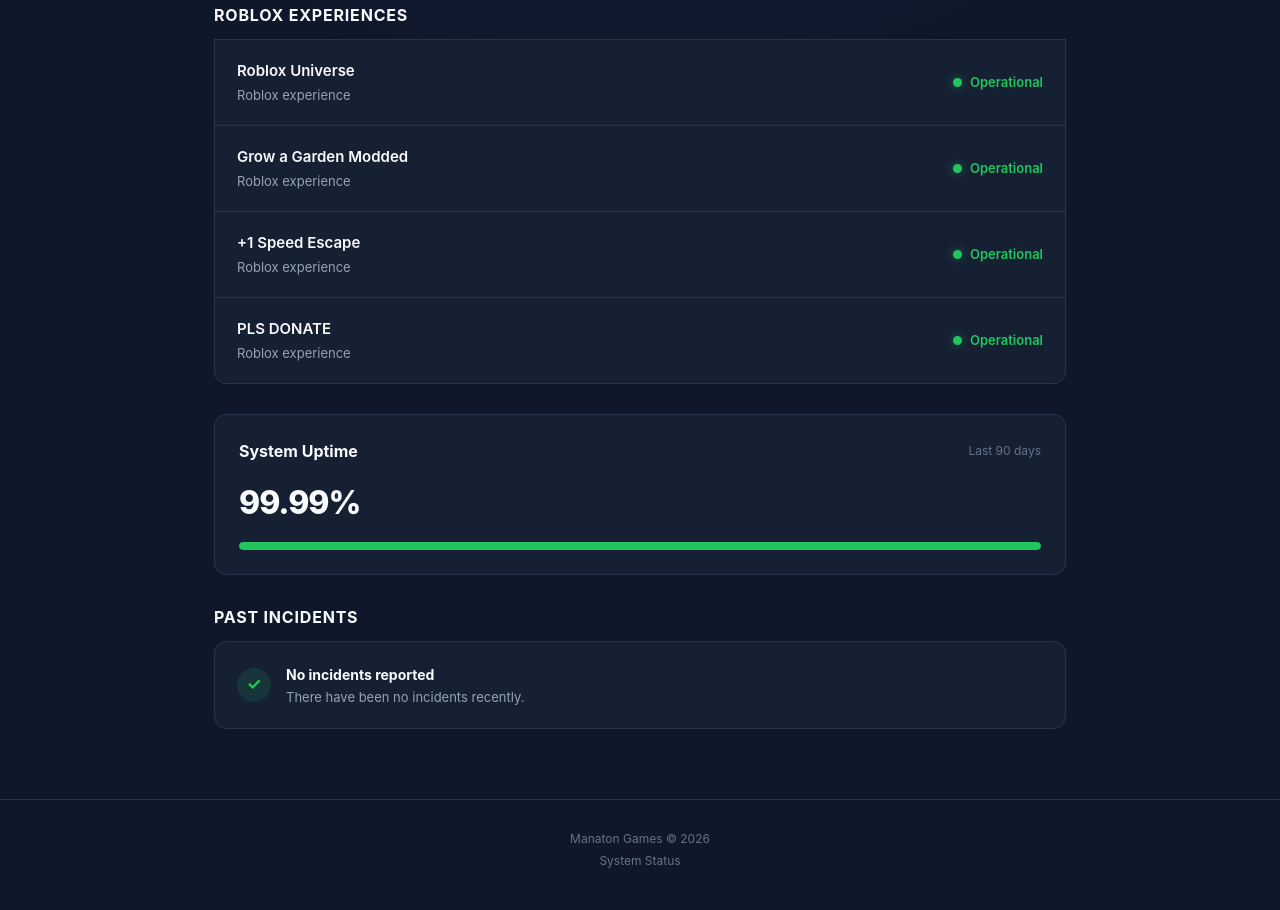
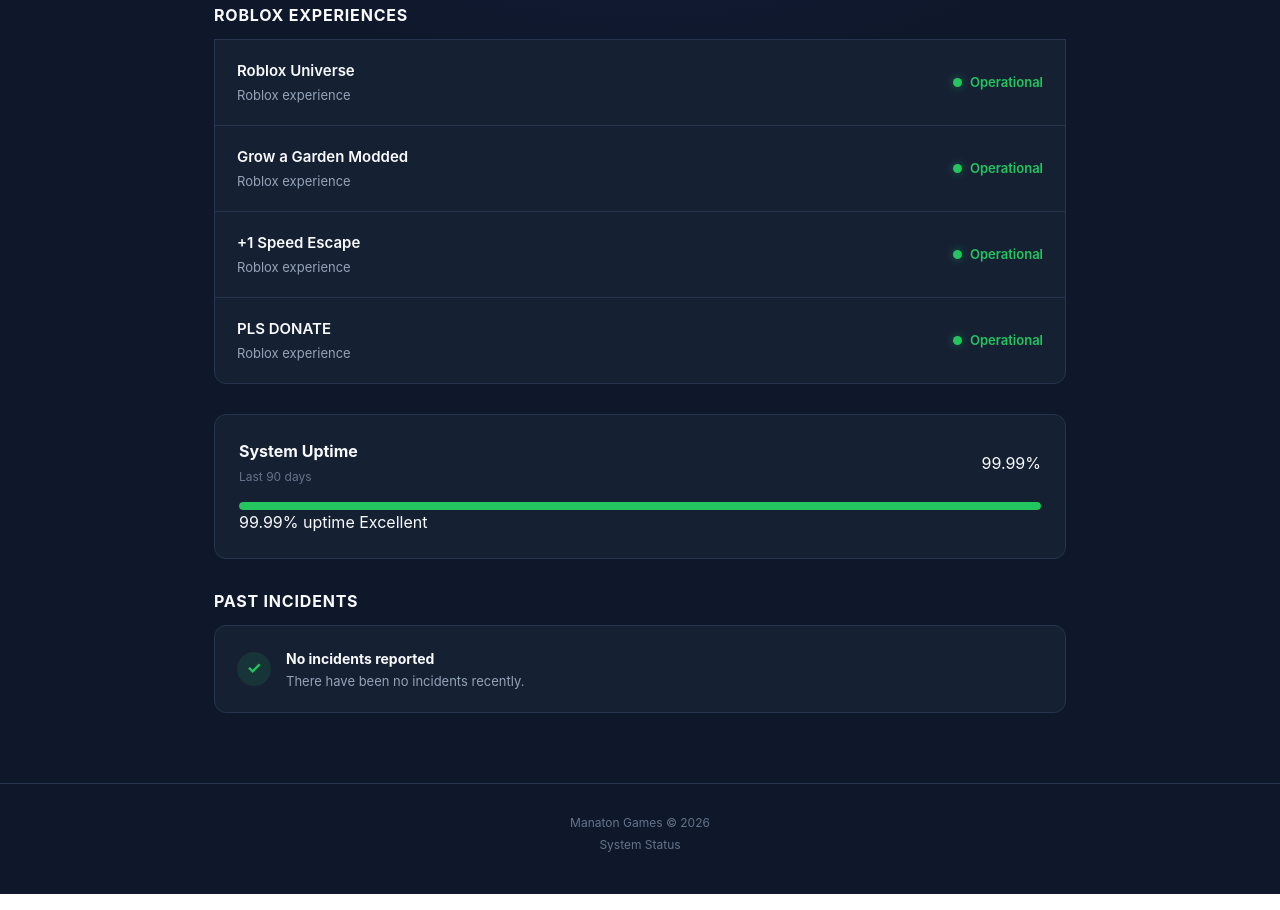
Before and after one commit to ManatonGames/manatongames-status, a plain HTML site: page index.html in a window 1280 px wide. Shown: the part 653-1563 px from the top of the page. Drawn offline with Linux system fonts and the light colour scheme; no server answers.

Commit message:
Refactor system uptime section in index.html

```diff
--- a/index.html
+++ b/index.html
@@ -586,52 +586,80 @@
 
 
         <!-- ====================================== -->
-        <!-- SYSTEM UPTIME -->
-        <!-- ====================================== -->
+<!-- SYSTEM UPTIME -->
+<!-- ====================================== -->
 
-        <section class="uptime-section">
+<section class="uptime-section">
 
 
-            <div class="uptime-header">
+    <div class="uptime-header">
 
 
-                <h2>
+        <div>
 
-                    System Uptime
+            <h2>
+                System Uptime
+            </h2>
 
-                </h2>
+            <span>
+                Last 90 days
+            </span>
+
+        </div>
 
 
-                <span>
+        <div class="uptime-percentage">
 
-                    Last 90 days
+            99.99%
 
-                </span>
+        </div>
 
 
-            </div>
+    </div>
 
 
-            <div class="uptime-value">
 
-                99.99%
+    <!-- UPTIME BAR -->
 
-            </div>
+    <div
+        class="uptime-bar"
+        aria-label="99.99% system uptime"
+    >
+
+        <div
+            class="uptime-fill"
+            style="width: 99.99%;"
+        >
+
+        </div>
+
+    </div>
 
 
-            <div class="uptime-bar">
+
+    <!-- UPTIME FOOTER -->
+
+    <div class="uptime-footer">
 
 
-                <div class="uptime-fill">
+        <span>
 
-                </div>
+            99.99% uptime
+
+        </span>
 
 
-            </div>
+        <span>
+
+            Excellent
+
+        </span>
 
 
-        </section>
+    </div>
 
+
+</section>
 
 
         <!-- ====================================== -->
```
